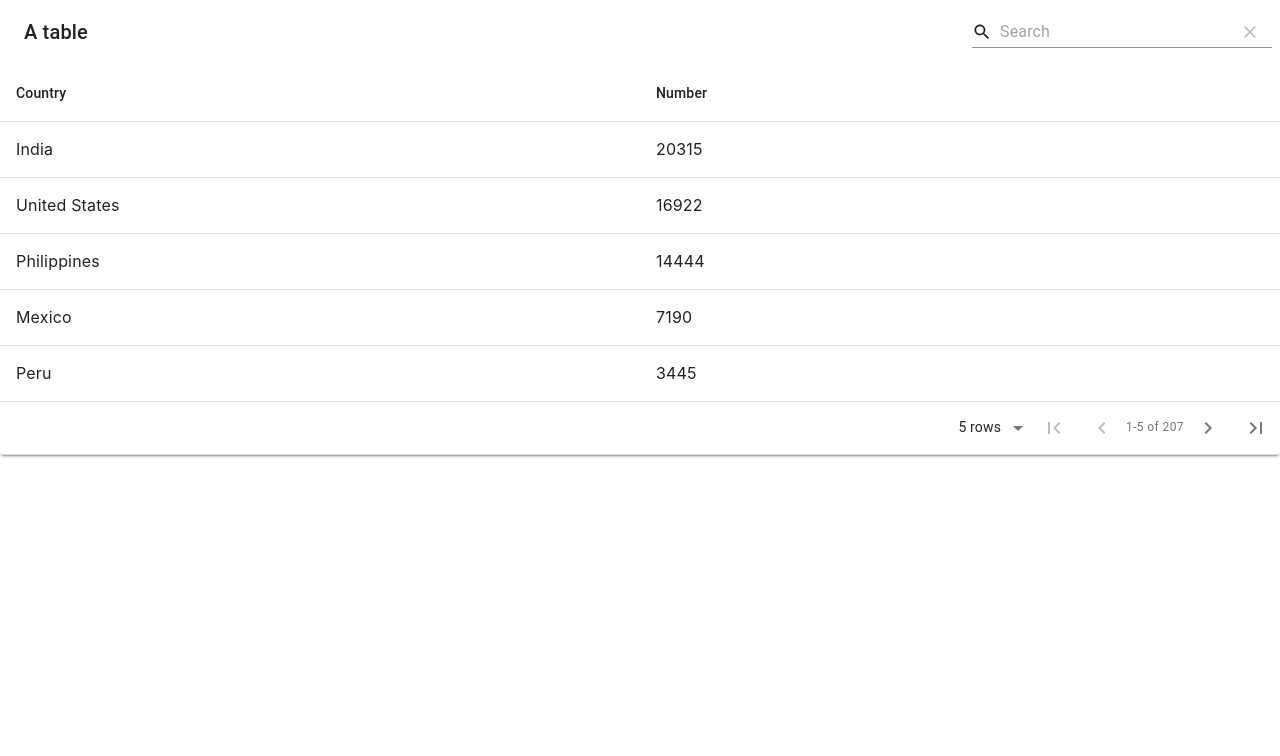
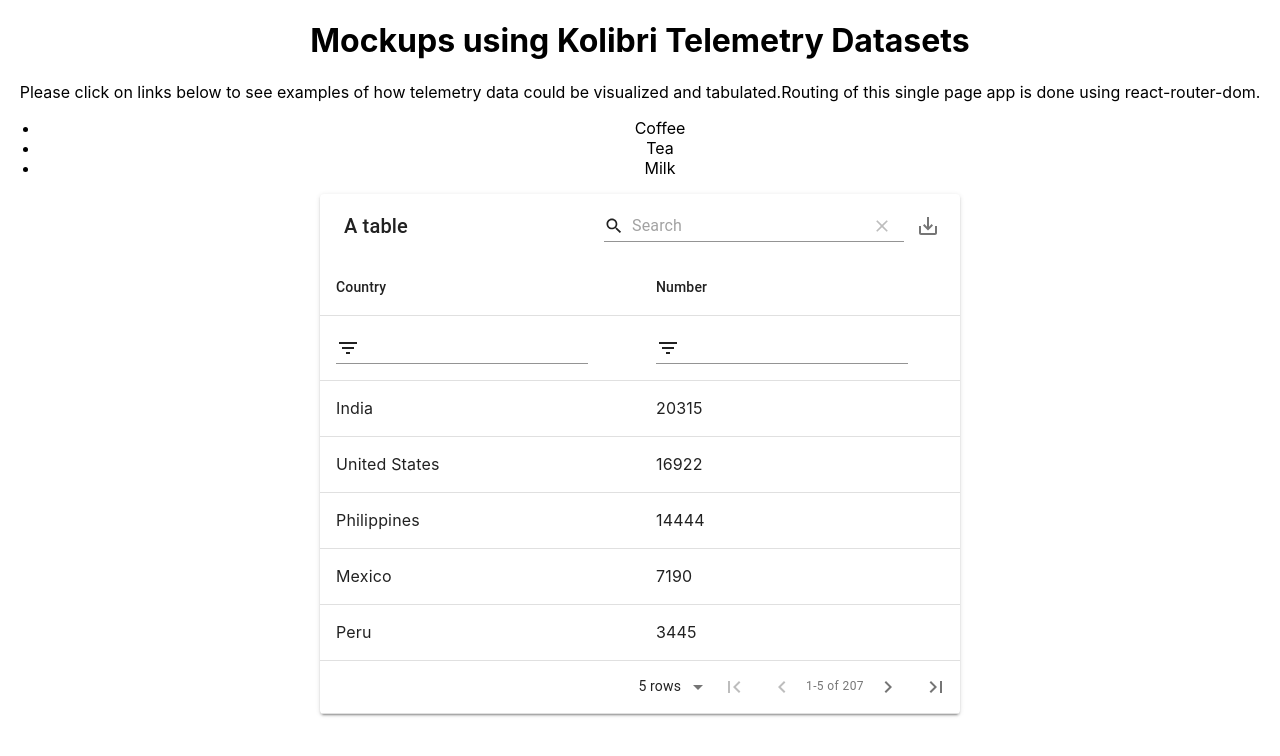
Before and after one commit to muhammadalics/dataviz_mockup, a React (Create React App) app: page / in a window 1280 px wide. Shown: the top 756 px of the page. Built offline with nearby package versions, Linux system fonts and the light colour scheme.

Commit message:
page routing set

```diff
--- a/package.json
+++ b/package.json
@@ -12,6 +12,7 @@
     "material-table": "^1.69.2",
     "react": "^17.0.2",
     "react-dom": "^17.0.2",
+    "react-router-dom": "^5.2.0",
     "react-scripts": "4.0.3",
     "topojson-client": "^3.1.0",
     "web-vitals": "^1.0.1"
--- a/src/App.js
+++ b/src/App.js
@@ -5,20 +5,24 @@ import BarChart from './components/barchart/barchart.component'
 import LocationsOnMap from './components/map/map.component'
 import Table from './components/table/table.component'
 
-
+import LocationsMap from './pages/worldmap/worldmap.page'
+import CountryTable from './pages/country_count_table/country_count_table.page'
+import CountryChart from './pages/country_count_chart/country_count_chart.page'
+import IndexPage from './pages/indexpage/indexpage.page'
+import {Switch, Route} from 'react-router-dom';
 
 
 
 class App extends React.Component {
 
 
-  constructor(){
+  constructor() {
     super()
 
     const data = require('./data/example_countries.json');
     console.log(data);
     console.log(data['country_counts']);
-    console.log(Object.values(data['country_counts']).slice(1,10));
+    console.log(Object.values(data['country_counts']).slice(1, 10));
 
     this.state = {
       // data: [12, 5, 6, 6, 9, 10],
@@ -38,17 +42,26 @@ class App extends React.Component {
 
 
   render() {
-    return(
+    return (
 
 
       <div className="App">
+
+        <Switch>
+          <Route exact path='/' component={IndexPage} />
+          <Route exact path='/countrycounttable' component={CountryTable} />
+          <Route exact path='/countrycountchart' component={CountryChart} />
+          <Route exact path='/locations' component={LocationsMap} />
+        </Switch>
+
+
 
         {/* <BarChart id= {this.state.id} data={this.state.data} width={this.state.width} height={this.state.height} /> */}
         {/* <div id="barchart"></div> */}
         {/* <LocationsOnMap data={this.state.locationdata}/> */}
         {/* <div id="location"></div> */}
 
-      <Table title="A table" tabdata={this.state.countrydata}  />
+        <Table title="A table" tabdata={this.state.countrydata} />
 
       </div>
     )
--- a/src/components/table/table.component.jsx
+++ b/src/components/table/table.component.jsx
@@ -1,4 +1,4 @@
-import React, {forwardRef} from 'react';
+import React, { forwardRef } from 'react';
 import MaterialTable from 'material-table';
 import AddBox from '@material-ui/icons/AddBox';
 import ArrowDownward from '@material-ui/icons/ArrowDownward';
@@ -23,7 +23,7 @@ class Table extends React.Component {
         super(props)
 
         this.state = {
-            data : { a: 1, b:2, c:3},
+            data: { a: 1, b: 2, c: 3 },
             data1: 0
         }
         // const data = { a: 1, b:2, c:3};
@@ -48,13 +48,7 @@ class Table extends React.Component {
             SortArrow: forwardRef((props, ref) => <ArrowDownward {...props} ref={ref} />),
             ThirdStateCheck: forwardRef((props, ref) => <Remove {...props} ref={ref} />),
             ViewColumn: forwardRef((props, ref) => <ViewColumn {...props} ref={ref} />)
-          };
-
-
-
-
-
-
+        };
 
 
     }
@@ -69,35 +63,56 @@ class Table extends React.Component {
         var formattedData = []
         for (const [key, value] of Object.entries(pairs)) {
             console.log(`${key}: ${value}`);
-            formattedData.push({name: key, num: value})
-          }
-          console.log(formattedData);
-          this.setState({data1 : formattedData});
+            formattedData.push({ name: key, num: value })
+        }
+        console.log(formattedData);
+        this.setState({ data1: formattedData });
     }
-
-
-
-
 
 
 
 
     render() {
 
-        const cols =[
-            {title: 'Country', field: 'name'},
-            {title: 'Number', field: 'num'}
+        const cols = [
+            {
+                title: 'Country', field: 'name',
+                // cellStyle: {
+                //     width: 20,
+                //     maxWidth: 20
+                // },
+                // headerStyle: {
+                //     width: 20,
+                //     maxWidth: 20
+                // }
+            },
+            { title: 'Number', field: 'num' }
         ]
 
 
         return (
+            <center>
+            <div style={{width: '50%'}}>
+                {/* {this.formatData(this.data)} */}
+                <MaterialTable
+                    title={this.props.title}
+                    data={this.state.data1}
+                    columns={cols}
+                    icons={this.tableIcons}
+                    options={{
+                        filtering: true,
+                        exportButton: true,
 
-            <div>
-                {/* {this.formatData(this.data)} */}
-                <MaterialTable title={this.props.title} data={this.state.data1} columns={cols} icons={this.tableIcons}/>
+
+
+
+                    }}
+
+                />
                 {/* <MaterialTable title='a table' data={this.state.data1} columns={cols}/> */}
 
             </div>
+            </center>
         )
     }
 
--- a/src/index.js
+++ b/src/index.js
@@ -3,11 +3,14 @@ import ReactDOM from 'react-dom';
 import './index.css';
 import App from './App';
 import reportWebVitals from './reportWebVitals';
+import { BrowserRouter } from 'react-router-dom';
 
 ReactDOM.render(
+  <BrowserRouter>
   <React.StrictMode>
     <App />
-  </React.StrictMode>,
+  </React.StrictMode>
+  </BrowserRouter>,
   document.getElementById('root')
 );
 
--- /dev/null
+++ b/src/pages/country_count_chart/country_count_chart.page.jsx
@@ -0,0 +1,14 @@
+import React from 'react';
+
+
+
+
+class CountryCountChart extends React.Component {
+    render() {
+      return <h1>Country Count Chart</h1>;
+    }
+  }
+
+
+
+export default CountryCountChart;
--- /dev/null
+++ b/src/pages/country_count_table/country_count_table.page.jsx
@@ -0,0 +1,14 @@
+import React from 'react';
+
+
+
+
+class CountryCountTable extends React.Component {
+    render() {
+      return <h1>Country Count Table</h1>;
+    }
+  }
+
+
+
+export default CountryCountTable;
--- /dev/null
+++ b/src/pages/indexpage/indexpage.page.jsx
@@ -0,0 +1,41 @@
+import React from 'react';
+
+
+
+
+class Index extends React.Component {
+    render() {
+        return (
+
+            <div>
+
+
+
+                <h1>Mockups using Kolibri Telemetry Datasets</h1>
+                <span>Please click on links below to see examples of how telemetry data could be visualized and tabulated.</span>
+                <span>Routing of this single page app is done using react-router-dom.</span>
+
+                <ul>
+                    <li>Coffee</li>
+                    <li>Tea</li>
+                    <li>Milk</li>
+                </ul>
+
+
+            </div>
+
+
+
+
+
+
+
+
+
+        )
+    }
+}
+
+
+
+export default Index;
--- /dev/null
+++ b/src/pages/worldmap/worldmap.page.jsx
@@ -0,0 +1,14 @@
+import React from 'react';
+
+
+
+
+class WorldMap extends React.Component {
+    render() {
+      return <h1>Last 24 Hours</h1>;
+    }
+  }
+
+
+
+export default WorldMap;
```
Also changed, not shown: 1 other file (tests, documents, lock files or other folders). Lines whose indentation alone changed are shown as unchanged.
